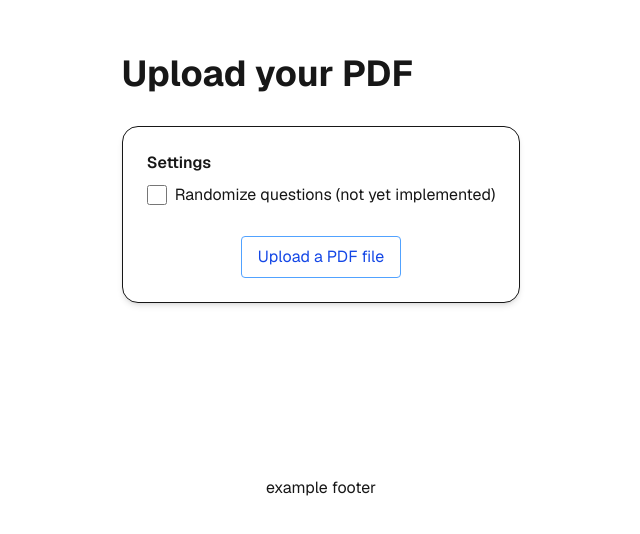
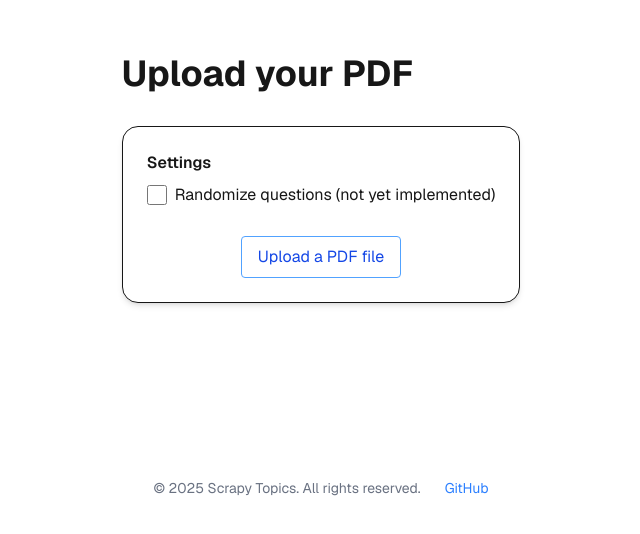
Before and after one commit to iskorini/scrapytopics, a Next.js app: page / in a window 1280 px wide. Shown: the part 222-756 px from the top of the page, without its empty margins (319-959 px from the left). Built offline with nearby package versions, Linux system fonts and the light colour scheme.

Commit message:
Update footer to include current year and copyright notice

```diff
--- a/src/app/page.tsx
+++ b/src/app/page.tsx
@@ -95,8 +95,16 @@ export default function Home() {
         )}
       </main>
 
-      <footer className="row-start-3 flex gap-[24px] flex-wrap items-center justify-center">
-        <a> example footer </a>
+      <footer className="row-start-3 flex gap-[24px] flex-wrap items-center justify-center text-sm text-gray-500">
+        <p>© {new Date().getFullYear()} Scrapy Topics. All rights reserved.</p>
+        <a
+          href="https://github.com/iskorini"
+          target="_blank"
+          rel="noopener noreferrer"
+          className="hover:underline text-blue-500"
+        >
+          GitHub
+        </a>
       </footer>
     </div>
   );
```
